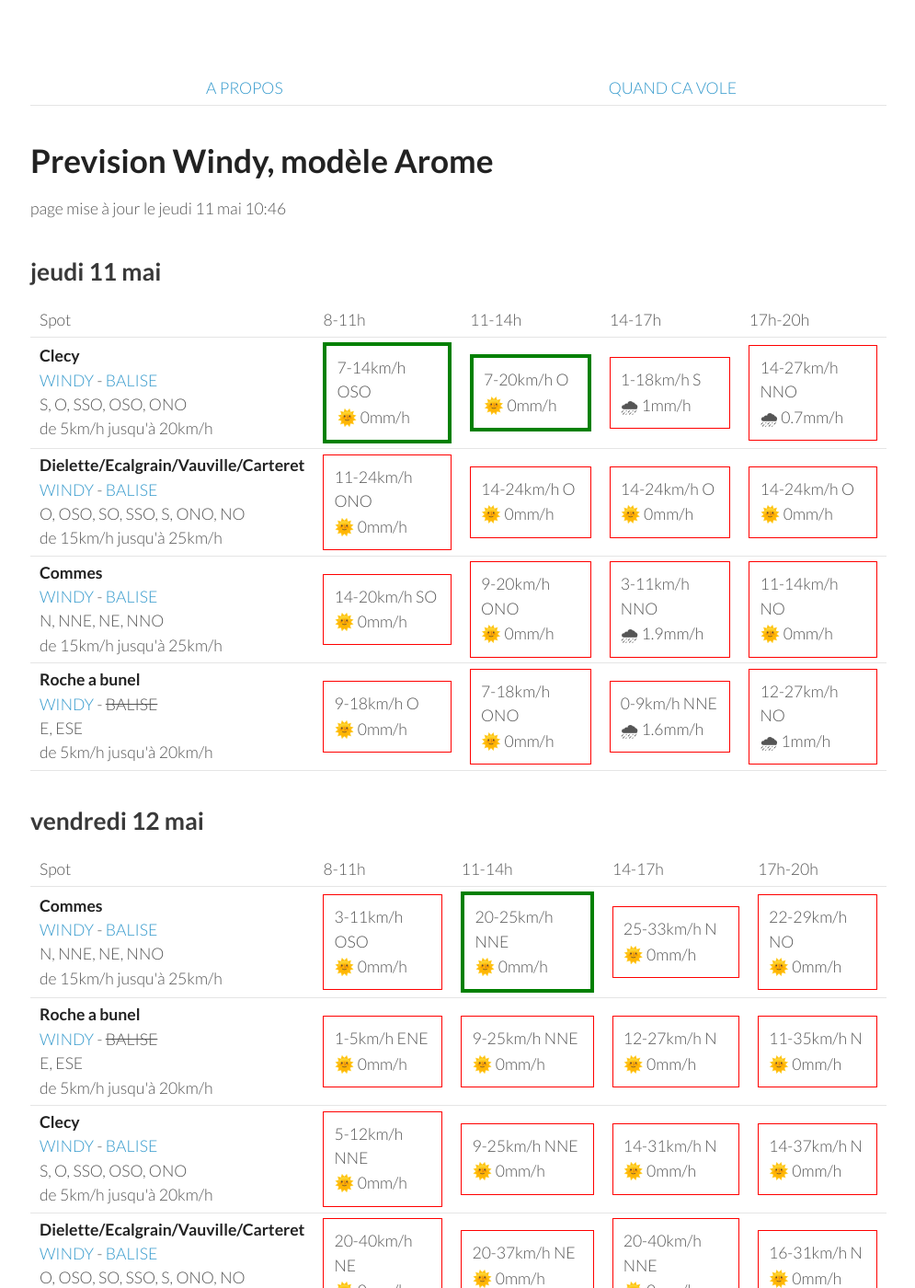
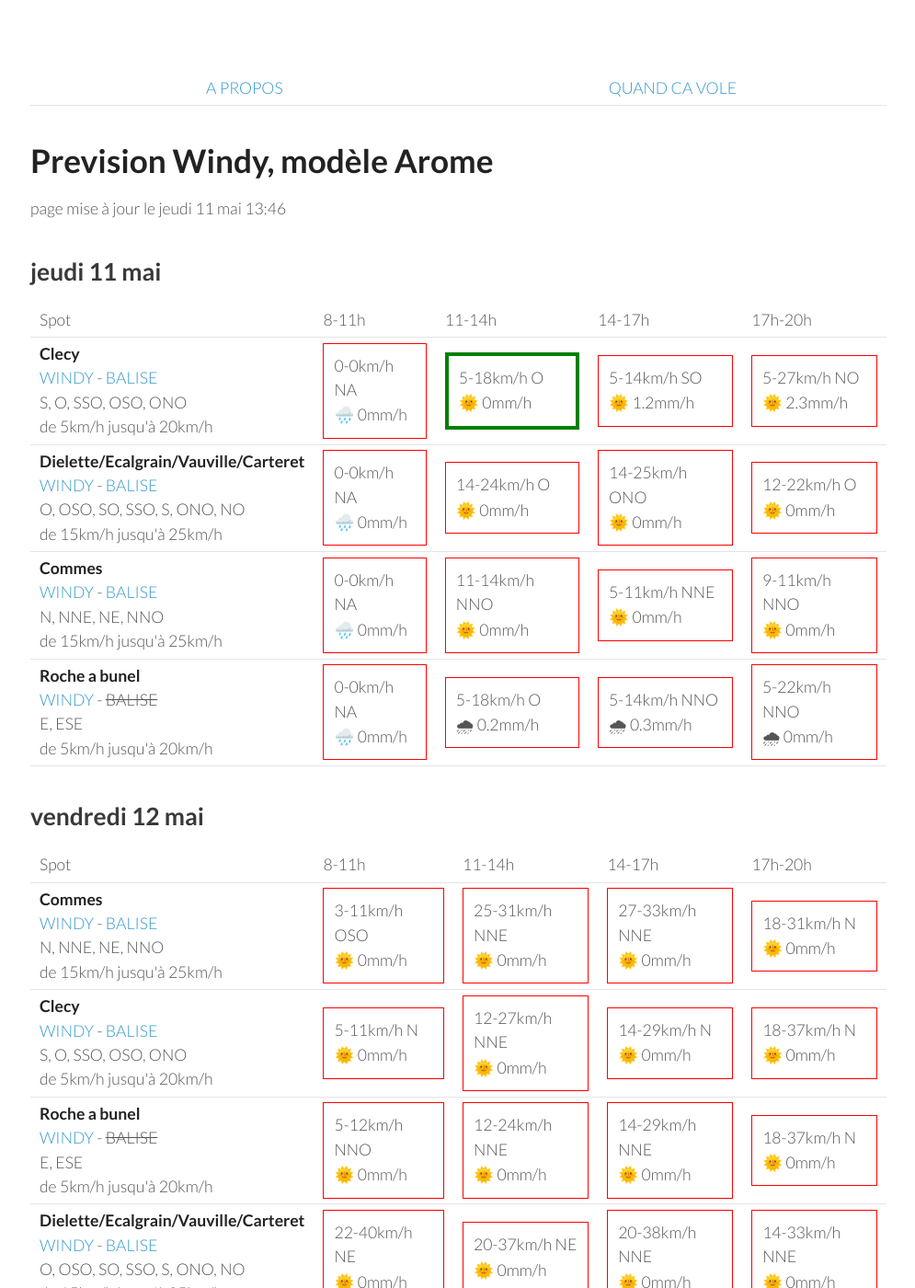
Before and after one commit to parapente-dans-le-nord/parapente-dans-le-nord.github.io, a Jekyll site: the page built from normandie.markdown, in a window 1280 px wide and 1400 px high. Shown: the whole window at 92% size, without its empty margins (25-1020 px from the left). Built offline with Jekyll 4.4.1, drawn with Linux system fonts in a browser that asks for light colours; some of the changed text lies outside the part shown.

Commit message:
update index.markdown

```diff
--- a/normandie.markdown
+++ b/normandie.markdown
@@ -7,7 +7,7 @@ title:  "Tous les spots"
 {: .links}
 
 # Prevision Windy, modèle Arome
-page mise à jour le jeudi 11 mai 10:46
+page mise à jour le jeudi 11 mai 13:46
 
 ## jeudi 11 mai
 
@@ -24,41 +24,37 @@ page mise à jour le jeudi 11 mai 10:46
 <tr>
         <td><strong>Clecy</strong><br><a href="https://windy.com/48.929/-0.470?48.516,-0.470,8">WINDY</a> - <span class=""><a href="http://www.balisemeteo.com/balise.php?idBalise=122">BALISE</a> </span><br> <span class="vent-favorable">S, O, SSO, OSO, ONO</span><br><span class="force-vent">de 5km/h jusqu'à 20km/h</span> </td>
 
-            <td><div class="flyable"><p>7-14km/h OSO</p><p>🌞 0mm/h</p></div></td>
-            <td><div class="flyable"><p>7-20km/h O</p><p>🌞 0mm/h</p></div></td>
-            <td><div class="not-flyable"><p>1-18km/h S</p><p>🌧 1mm/h</p></div></td>
-            <td><div class="not-flyable"><p>14-27km/h NNO</p><p>🌧 0.7mm/h</p></div></td>
-
+            <td><div class="not-flyable"><p>0-0km/h NA</p><p>🌧️ 0mm/h</p></div></td>
+            <td><div class="flyable"><p>5-18km/h O</p><p>🌞 0mm/h</p></div></td>
+            <td><div class="not-flyable"><p>5-14km/h SO</p><p>🌞 1.2mm/h</p></div></td>
+            <td><div class="not-flyable"><p>5-27km/h NO</p><p>🌞 2.3mm/h</p></div></td>
 
     </tr>
 <tr>
         <td><strong>Dielette/Ecalgrain/Vauville/Carteret</strong><br><a href="https://windy.com/49.650/-1.856?49.243,-1.856,8">WINDY</a> - <span class=""><a href="http://www.balisemeteo.com/balise.php?idBalise=81">BALISE</a> </span><br> <span class="vent-favorable">O, OSO, SO, SSO, S, ONO, NO</span><br><span class="force-vent">de 15km/h jusqu'à 25km/h</span> </td>
 
-            <td><div class="not-flyable"><p>11-24km/h ONO</p><p>🌞 0mm/h</p></div></td>
+            <td><div class="not-flyable"><p>0-0km/h NA</p><p>🌧️ 0mm/h</p></div></td>
             <td><div class="not-flyable"><p>14-24km/h O</p><p>🌞 0mm/h</p></div></td>
-            <td><div class="not-flyable"><p>14-24km/h O</p><p>🌞 0mm/h</p></div></td>
-            <td><div class="not-flyable"><p>14-24km/h O</p><p>🌞 0mm/h</p></div></td>
-
+            <td><div class="not-flyable"><p>14-25km/h ONO</p><p>🌞 0mm/h</p></div></td>
+            <td><div class="not-flyable"><p>12-22km/h O</p><p>🌞 0mm/h</p></div></td>
 
     </tr>
 <tr>
         <td><strong>Commes</strong><br><a href="https://windy.com/49.346/-0.726?48.936,-0.726,8">WINDY</a> - <span class=""><a href="http://www.balisemeteo.com/balise.php?idBalise=158">BALISE</a> </span><br> <span class="vent-favorable">N, NNE, NE, NNO</span><br><span class="force-vent">de 15km/h jusqu'à 25km/h</span> </td>
 
-            <td><div class="not-flyable"><p>14-20km/h SO</p><p>🌞 0mm/h</p></div></td>
-            <td><div class="not-flyable"><p>9-20km/h ONO</p><p>🌞 0mm/h</p></div></td>
-            <td><div class="not-flyable"><p>3-11km/h NNO</p><p>🌧 1.9mm/h</p></div></td>
-            <td><div class="not-flyable"><p>11-14km/h NO</p><p>🌞 0mm/h</p></div></td>
-
+            <td><div class="not-flyable"><p>0-0km/h NA</p><p>🌧️ 0mm/h</p></div></td>
+            <td><div class="not-flyable"><p>11-14km/h NNO</p><p>🌞 0mm/h</p></div></td>
+            <td><div class="not-flyable"><p>5-11km/h NNE</p><p>🌞 0mm/h</p></div></td>
+            <td><div class="not-flyable"><p>9-11km/h NNO</p><p>🌞 0mm/h</p></div></td>
 
     </tr>
 <tr>
         <td><strong>Roche a bunel</strong><br><a href="https://windy.com/48.993/-0.499?48.580,-0.499,8">WINDY</a> - <span class="no-balise"> BALISE </span><br> <span class="vent-favorable">E, ESE</span><br><span class="force-vent">de 5km/h jusqu'à 20km/h</span> </td>
 
-            <td><div class="not-flyable"><p>9-18km/h O</p><p>🌞 0mm/h</p></div></td>
-            <td><div class="not-flyable"><p>7-18km/h ONO</p><p>🌞 0mm/h</p></div></td>
-            <td><div class="not-flyable"><p>0-9km/h NNE</p><p>🌧 1.6mm/h</p></div></td>
-            <td><div class="not-flyable"><p>12-27km/h NO</p><p>🌧 1mm/h</p></div></td>
-
+            <td><div class="not-flyable"><p>0-0km/h NA</p><p>🌧️ 0mm/h</p></div></td>
+            <td><div class="not-flyable"><p>5-18km/h O</p><p>🌧 0.2mm/h</p></div></td>
+            <td><div class="not-flyable"><p>5-14km/h NNO</p><p>🌧 0.3mm/h</p></div></td>
+            <td><div class="not-flyable"><p>5-22km/h NNO</p><p>🌧 0mm/h</p></div></td>
 
     </tr>
 
@@ -81,39 +77,39 @@ page mise à jour le jeudi 11 mai 10:46
         <td><strong>Commes</strong><br><a href="https://windy.com/49.346/-0.726?48.936,-0.726,8">WINDY</a> - <span class=""><a href="http://www.balisemeteo.com/balise.php?idBalise=158">BALISE</a> </span><br> <span class="vent-favorable">N, NNE, NE, NNO</span><br><span class="force-vent">de 15km/h jusqu'à 25km/h</span> </td>
 
             <td><div class="not-flyable"><p>3-11km/h OSO</p><p>🌞 0mm/h</p></div></td>
-            <td><div class="flyable"><p>20-25km/h NNE</p><p>🌞 0mm/h</p></div></td>
-            <td><div class="not-flyable"><p>25-33km/h N</p><p>🌞 0mm/h</p></div></td>
-            <td><div class="not-flyable"><p>22-29km/h NO</p><p>🌞 0mm/h</p></div></td>
+            <td><div class="not-flyable"><p>25-31km/h NNE</p><p>🌞 0mm/h</p></div></td>
+            <td><div class="not-flyable"><p>27-33km/h NNE</p><p>🌞 0mm/h</p></div></td>
+            <td><div class="not-flyable"><p>18-31km/h N</p><p>🌞 0mm/h</p></div></td>
+
+
+    </tr>
+<tr>
+        <td><strong>Clecy</strong><br><a href="https://windy.com/48.929/-0.470?48.516,-0.470,8">WINDY</a> - <span class=""><a href="http://www.balisemeteo.com/balise.php?idBalise=122">BALISE</a> </span><br> <span class="vent-favorable">S, O, SSO, OSO, ONO</span><br><span class="force-vent">de 5km/h jusqu'à 20km/h</span> </td>
+
+            <td><div class="not-flyable"><p>5-11km/h N</p><p>🌞 0mm/h</p></div></td>
+            <td><div class="not-flyable"><p>12-27km/h NNE</p><p>🌞 0mm/h</p></div></td>
+            <td><div class="not-flyable"><p>14-29km/h N</p><p>🌞 0mm/h</p></div></td>
+            <td><div class="not-flyable"><p>18-37km/h N</p><p>🌞 0mm/h</p></div></td>
 
 
     </tr>
 <tr>
         <td><strong>Roche a bunel</strong><br><a href="https://windy.com/48.993/-0.499?48.580,-0.499,8">WINDY</a> - <span class="no-balise"> BALISE </span><br> <span class="vent-favorable">E, ESE</span><br><span class="force-vent">de 5km/h jusqu'à 20km/h</span> </td>
 
-            <td><div class="not-flyable"><p>1-5km/h ENE</p><p>🌞 0mm/h</p></div></td>
-            <td><div class="not-flyable"><p>9-25km/h NNE</p><p>🌞 0mm/h</p></div></td>
-            <td><div class="not-flyable"><p>12-27km/h N</p><p>🌞 0mm/h</p></div></td>
-            <td><div class="not-flyable"><p>11-35km/h N</p><p>🌞 0mm/h</p></div></td>
-
-
-    </tr>
-<tr>
-        <td><strong>Clecy</strong><br><a href="https://windy.com/48.929/-0.470?48.516,-0.470,8">WINDY</a> - <span class=""><a href="http://www.balisemeteo.com/balise.php?idBalise=122">BALISE</a> </span><br> <span class="vent-favorable">S, O, SSO, OSO, ONO</span><br><span class="force-vent">de 5km/h jusqu'à 20km/h</span> </td>
-
-            <td><div class="not-flyable"><p>5-12km/h NNE</p><p>🌞 0mm/h</p></div></td>
-            <td><div class="not-flyable"><p>9-25km/h NNE</p><p>🌞 0mm/h</p></div></td>
-            <td><div class="not-flyable"><p>14-31km/h N</p><p>🌞 0mm/h</p></div></td>
-            <td><div class="not-flyable"><p>14-37km/h N</p><p>🌞 0mm/h</p></div></td>
+            <td><div class="not-flyable"><p>5-12km/h NNO</p><p>🌞 0mm/h</p></div></td>
+            <td><div class="not-flyable"><p>12-24km/h NNE</p><p>🌞 0mm/h</p></div></td>
+            <td><div class="not-flyable"><p>14-29km/h NNE</p><p>🌞 0mm/h</p></div></td>
+            <td><div class="not-flyable"><p>18-37km/h N</p><p>🌞 0mm/h</p></div></td>
 
 
     </tr>
 <tr>
         <td><strong>Dielette/Ecalgrain/Vauville/Carteret</strong><br><a href="https://windy.com/49.650/-1.856?49.243,-1.856,8">WINDY</a> - <span class=""><a href="http://www.balisemeteo.com/balise.php?idBalise=81">BALISE</a> </span><br> <span class="vent-favorable">O, OSO, SO, SSO, S, ONO, NO</span><br><span class="force-vent">de 15km/h jusqu'à 25km/h</span> </td>
 
-            <td><div class="not-flyable"><p>20-40km/h NE</p><p>🌞 0mm/h</p></div></td>
+            <td><div class="not-flyable"><p>22-40km/h NE</p><p>🌞 0mm/h</p></div></td>
             <td><div class="not-flyable"><p>20-37km/h NE</p><p>🌞 0mm/h</p></div></td>
-            <td><div class="not-flyable"><p>20-40km/h NNE</p><p>🌞 0mm/h</p></div></td>
-            <td><div class="not-flyable"><p>16-31km/h N</p><p>🌞 0mm/h</p></div></td>
+            <td><div class="not-flyable"><p>20-38km/h NNE</p><p>🌞 0mm/h</p></div></td>
+            <td><div class="not-flyable"><p>14-33km/h NNE</p><p>🌞 0mm/h</p></div></td>
 
 
     </tr>
@@ -136,10 +132,10 @@ page mise à jour le jeudi 11 mai 10:46
 <tr>
         <td><strong>Commes</strong><br><a href="https://windy.com/49.346/-0.726?48.936,-0.726,8">WINDY</a> - <span class=""><a href="http://www.balisemeteo.com/balise.php?idBalise=158">BALISE</a> </span><br> <span class="vent-favorable">N, NNE, NE, NNO</span><br><span class="force-vent">de 15km/h jusqu'à 25km/h</span> </td>
 
-            <td><div class="not-flyable"><p>22-38km/h NNE</p><p>🌞 0mm/h</p></div></td>
-            <td><div class="not-flyable"><p>18-35km/h NNE</p><p>🌧 1.5mm/h</p></div></td>
-            <td><div class="not-flyable"><p>18-35km/h N</p><p>🌧 0.9mm/h</p></div></td>
-            <td><div class="not-flyable"><p>16-33km/h NNO</p><p>🌞 0mm/h</p></div></td>
+            <td><div class="not-flyable"><p>20-35km/h NNE</p><p>🌞 0mm/h</p></div></td>
+            <td><div class="not-flyable"><p>20-33km/h NNE</p><p>🌧 1.9mm/h</p></div></td>
+            <td><div class="not-flyable"><p>18-35km/h N</p><p>🌞 0mm/h</p></div></td>
+            <td><div class="not-flyable"><p>14-33km/h NNO</p><p>🌞 0mm/h</p></div></td>
 
 
     </tr>
@@ -212,10 +208,10 @@ page mise à jour le jeudi 11 mai 10:46
 <tr>
         <td><strong>Commes</strong><br><a href="https://windy.com/49.346/-0.726?48.936,-0.726,8">WINDY</a> - <span class=""><a href="http://www.balisemeteo.com/balise.php?idBalise=158">BALISE</a> </span><br> <span class="vent-favorable">N, NNE, NE, NNO</span><br><span class="force-vent">de 15km/h jusqu'à 25km/h</span> </td>
 
-            <td><div class="not-flyable"><p>9-14km/h NNE</p><p>🌞 0mm/h</p></div></td>
-            <td><div class="not-flyable"><p>7-18km/h NNO</p><p>🌞 0mm/h</p></div></td>
-            <td><div class="not-flyable"><p>9-22km/h NNO</p><p>🌞 0mm/h</p></div></td>
-            <td><div class="not-flyable"><p>9-22km/h NO</p><p>🌞 0mm/h</p></div></td>
+            <td><div class="not-flyable"><p>5-12km/h OSO</p><p>🌞 0mm/h</p></div></td>
+            <td><div class="not-flyable"><p>5-14km/h O</p><p>🌧 0.6mm/h</p></div></td>
+            <td><div class="not-flyable"><p>7-16km/h N</p><p>🌞 0mm/h</p></div></td>
+            <td><div class="not-flyable"><p>9-18km/h NNO</p><p>🌧 0.2mm/h</p></div></td>
 
 
     </tr>
@@ -258,10 +254,10 @@ page mise à jour le jeudi 11 mai 10:46
 <tr>
         <td><strong>Commes</strong><br><a href="https://windy.com/49.346/-0.726?48.936,-0.726,8">WINDY</a> - <span class=""><a href="http://www.balisemeteo.com/balise.php?idBalise=158">BALISE</a> </span><br> <span class="vent-favorable">N, NNE, NE, NNO</span><br><span class="force-vent">de 15km/h jusqu'à 25km/h</span> </td>
 
-            <td><div class="not-flyable"><p>14-25km/h SO</p><p>🌧 0.5mm/h</p></div></td>
-            <td><div class="not-flyable"><p>14-24km/h NNE</p><p>🌧 2.2mm/h</p></div></td>
-            <td><div class="not-flyable"><p>25-42km/h N</p><p>🌧 0.6mm/h</p></div></td>
-            <td><div class="not-flyable"><p>27-44km/h N</p><p>🌧 0.5mm/h</p></div></td>
+            <td><div class="not-flyable"><p>12-20km/h O</p><p>🌧 0.4mm/h</p></div></td>
+            <td><div class="not-flyable"><p>27-46km/h N</p><p>🌧 0.7mm/h</p></div></td>
+            <td><div class="not-flyable"><p>27-46km/h NNO</p><p>🌞 0mm/h</p></div></td>
+            <td><div class="not-flyable"><p>24-44km/h NNO</p><p>🌞 0mm/h</p></div></td>
 
 
     </tr>
@@ -312,6 +308,16 @@ page mise à jour le jeudi 11 mai 10:46
 
     </tr>
 <tr>
+        <td><strong>Commes</strong><br><a href="https://windy.com/49.346/-0.726?48.936,-0.726,8">WINDY</a> - <span class=""><a href="http://www.balisemeteo.com/balise.php?idBalise=158">BALISE</a> </span><br> <span class="vent-favorable">N, NNE, NE, NNO</span><br><span class="force-vent">de 15km/h jusqu'à 25km/h</span> </td>
+
+            <td><div class="not-flyable"><p>16-27km/h NNO</p><p>🌞 0mm/h</p></div></td>
+            <td><div class="not-flyable"><p>18-33km/h NNO</p><p>🌞 0mm/h</p></div></td>
+            <td><div class="not-flyable"><p>18-33km/h NNO</p><p>🌞 0mm/h</p></div></td>
+            <td><div class="not-flyable"><p>16-33km/h NNO</p><p>🌞 0mm/h</p></div></td>
+
+
+    </tr>
+<tr>
         <td><strong>Clecy</strong><br><a href="https://windy.com/48.929/-0.470?48.516,-0.470,8">WINDY</a> - <span class=""><a href="http://www.balisemeteo.com/balise.php?idBalise=122">BALISE</a> </span><br> <span class="vent-favorable">S, O, SSO, OSO, ONO</span><br><span class="force-vent">de 5km/h jusqu'à 20km/h</span> </td>
 
             <td><div class="not-flyable"><p>11-20km/h NNO</p><p>🌞 0mm/h</p></div></td>
```
